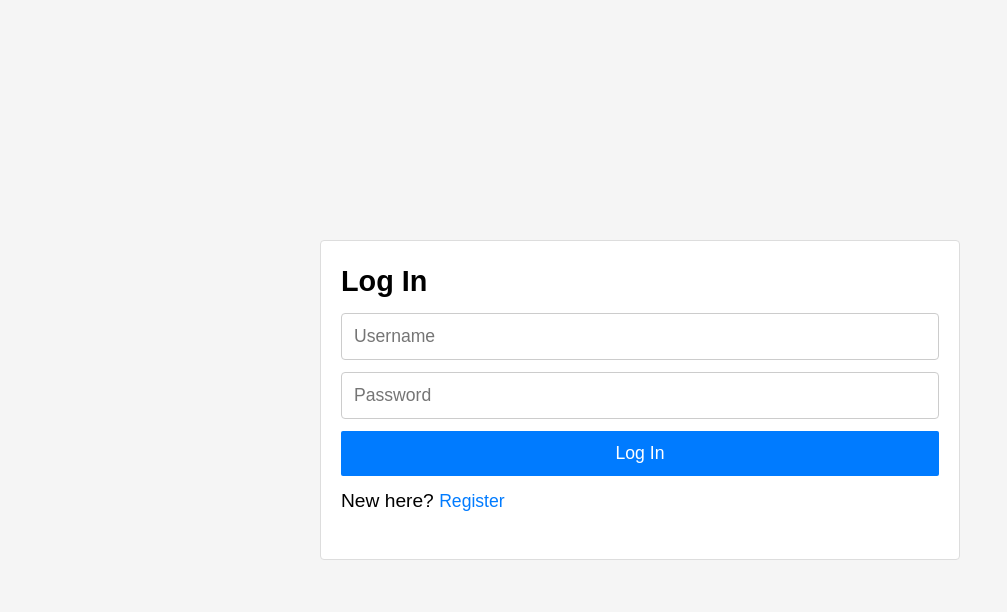
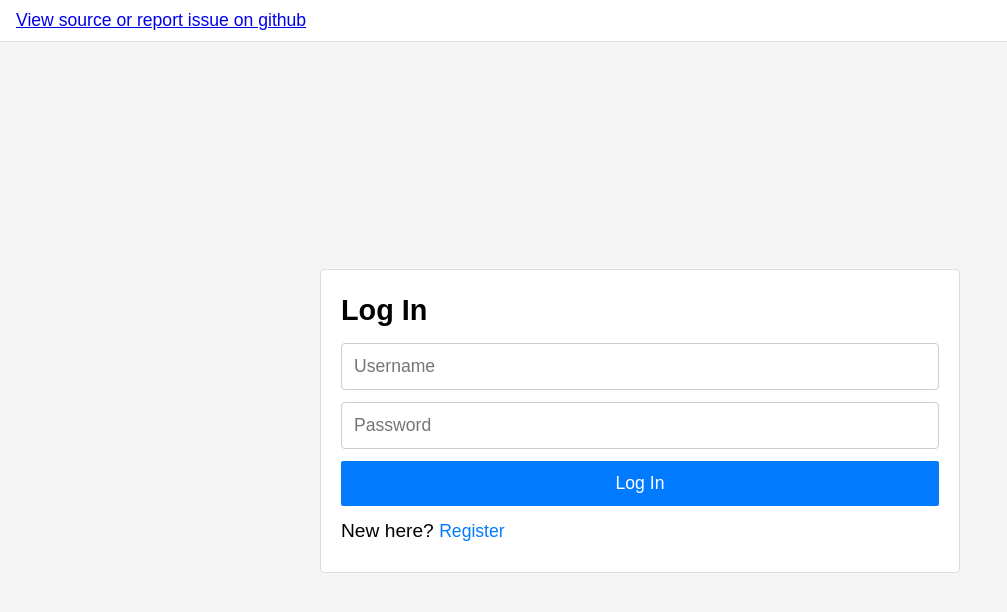
Before and after one commit to cyzhang39/trip-planner-chat, a React (Create React App) app: page /login in a window 1280 px wide. Shown: the top 612 px of the page, without its empty margins (0-1007 px from the left). Built offline with nearby package versions, Linux system fonts and the light colour scheme.

Commit message:
link to github

```diff
--- a/src/App.js
+++ b/src/App.js
@@ -9,11 +9,15 @@ export default function App() {
   const { token } = useContext(AuthContext);
   const navigate = useNavigate();
   return (
+    <div className='app-root'>
+      <header className='app-header'><a href='https://github.com/cyzhang39/trip-planner-chat' className='github' title='https://github.com/cyzhang39/trip-planner-chat'>View source or report issue on github</a></header>
       <Routes>
         <Route path="/login" element={token ? <Navigate to="/" /> : <Login onSwitch={() => navigate('/register')} />}/>
         <Route path="/register" element={token ? <Navigate to="/" /> : <Register onSwitch={() => navigate('/login')} />}/>
         <Route path="/" element={token ? <Conversation /> : <Navigate to="/login" />}/>
         <Route path="*" element={<Navigate to={token ? "/" : "/login"} />}/>
       </Routes>
+    </div>
+
   );
 }
--- a/src/styles/main.css
+++ b/src/styles/main.css
@@ -85,6 +85,7 @@ html, body, #root {
 .logout-btn {
   flex-shrink: 0;
   margin-top: 16px;
+  font-size: 1.1rem;
 }
 
 .chat-panel {
@@ -260,3 +261,29 @@ html, body, #root {
   text-align: center;
   margin-bottom: 12px;
 }
+
+.app-root {
+  display: flex;
+  flex-direction: column;
+  height: 100%;
+}
+
+.app-header {
+
+  display: flex;
+  justify-content: space-between;
+  align-items: center;
+  padding: 10px 16px;
+  background: #ffffff;
+  border-bottom: 1px solid #e0e0e0;
+  font-size: 1.1rem;
+}
+
+.github-link {
+  color: #007bff;
+  text-decoration: none;
+}
+
+.github-link:hover {
+  text-decoration: underline;
+}
```
Lines whose indentation alone changed are shown as unchanged.
